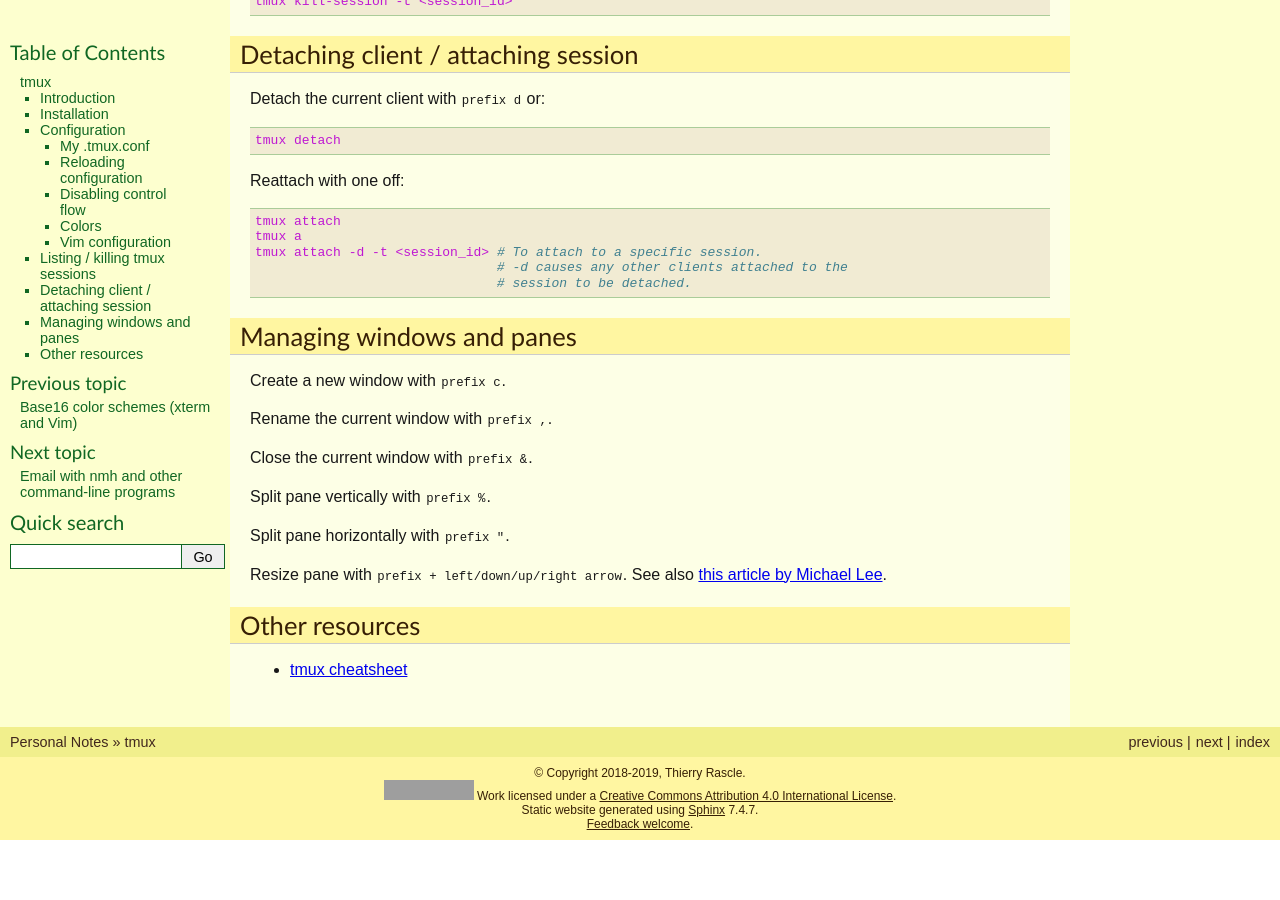
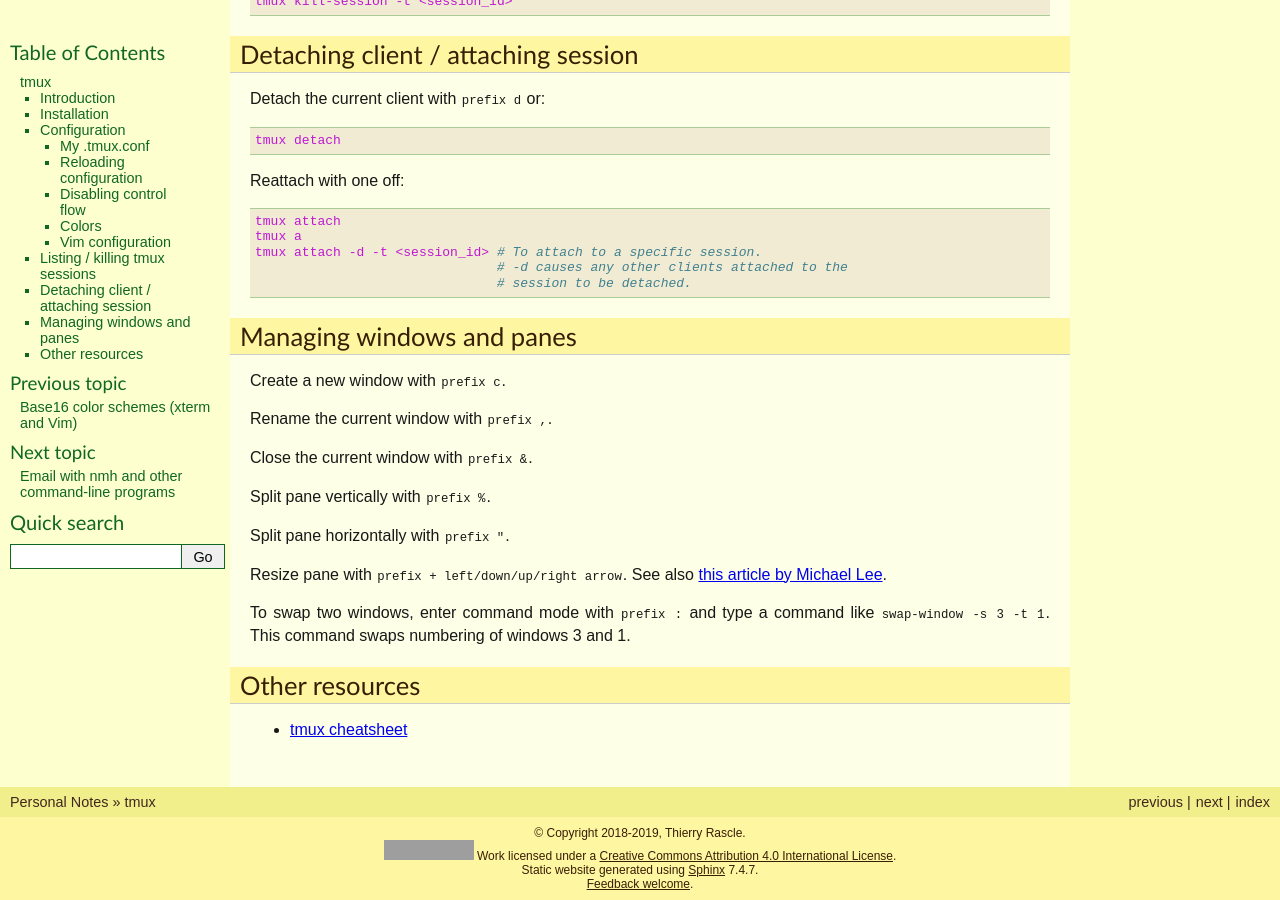
Before and after one commit to thierr26/thierr26_personal_notes_sphinx_sources, a Sphinx documentation site: the page built from source/tmux.rst, in a window 1280 px wide and 900 px high, scrolled down 3573 px. Built offline with Sphinx 7.4.7, drawn with Linux system fonts in a browser that asks for light colours; before the commit the page ends 4413 px from its top, so only the background shows below that; grey boxes are pictures that could not be loaded.

Commit message:
Add tmux windows swapping command

```diff
--- a/source/tmux.rst
+++ b/source/tmux.rst
@@ -284,6 +284,10 @@
 Resize pane with ``prefix + left/down/up/right arrow``. See also `this article
 by Michael Lee <https://michaelsoolee.com/resize-tmux-panes/>`_.
 
+To swap two windows, enter command mode with ``prefix :`` and type a command
+like ``swap-window -s 3 -t 1``. This command swaps numbering of windows 3 and
+1.
+
 
 Other resources
 ---------------
```
